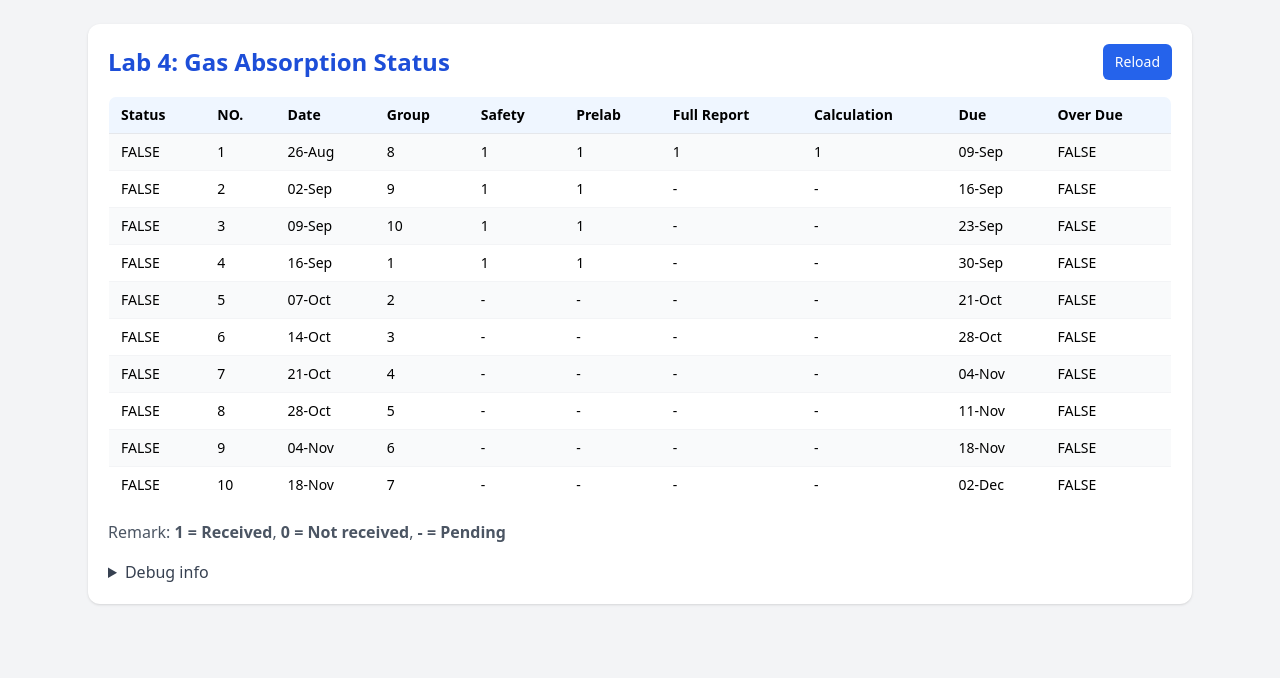
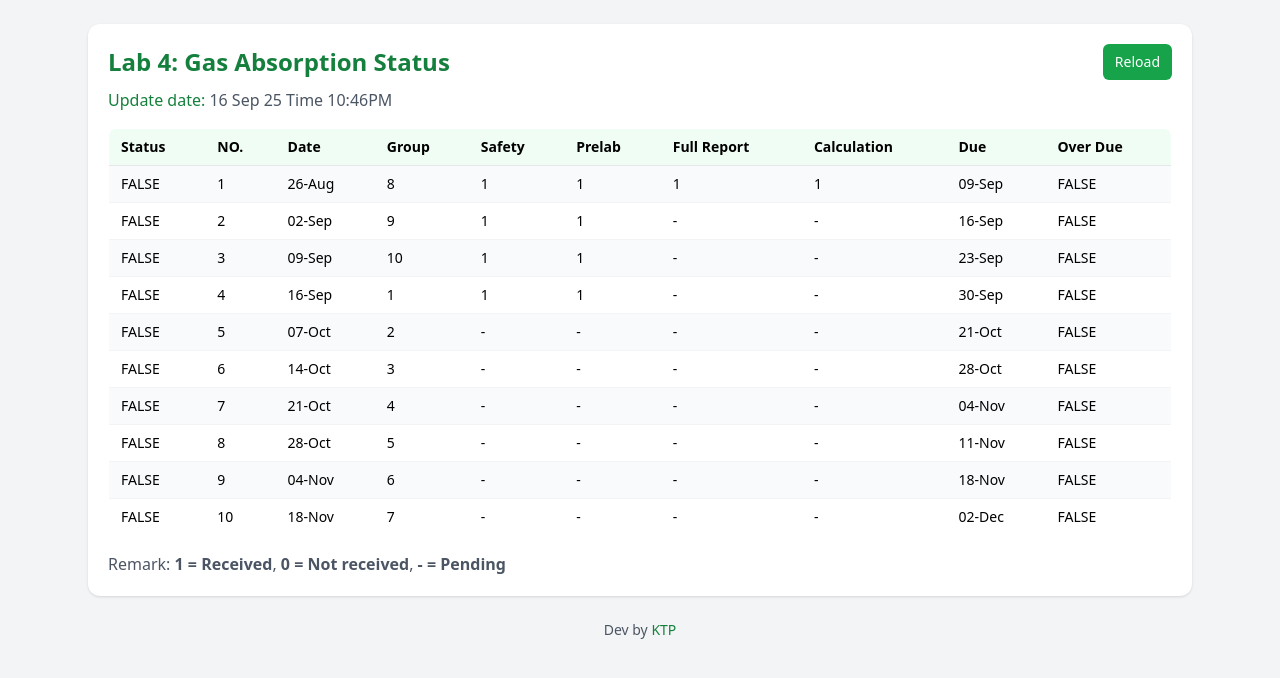
Before and after one commit to qKTPq/452-lab4-status, a plain HTML site: page index.html in a window 1280 px wide. Drawn offline with nearby package versions, Linux system fonts and the light colour scheme.

Commit message:
Update index.html

```diff
--- a/index.html
+++ b/index.html
@@ -12,14 +12,21 @@
 <body class="bg-gray-100 min-h-screen">
   <main class="max-w-6xl mx-auto p-6">
     <div class="bg-white shadow rounded-xl p-5">
-      <div class="flex items-center justify-between gap-4 mb-4">
-        <h1 class="text-xl md:text-2xl font-bold text-blue-700">Lab 4: Gas Absorption Status</h1>
+      <div class="flex items-center justify-between gap-4 mb-2">
+        <h1 class="text-xl md:text-2xl font-bold text-green-700">Lab 4: Gas Absorption Status</h1>
         <div class="flex items-center gap-2">
-          <button id="reload" class="px-3 py-2 text-sm bg-blue-600 hover:bg-blue-700 text-white rounded-md">Reload</button>
+          <button id="reload" class="px-3 py-2 text-sm bg-green-600 hover:bg-green-700 text-white rounded-md">Reload</button>
         </div>
       </div>
 
-      <div id="notice" class="hidden mb-3 p-3 rounded-md bg-yellow-50 border border-yellow-200 text-yellow-800"></div>
+      <!-- Update date -->
+      <p class="text-gray-600 mb-4">
+        <span class="font-medium text-green-700">Update date:</span> 16 Sep 25 Time 10:46PM
+      </p>
+
+      <!-- Notice (now green themed) -->
+      <div id="notice" class="hidden mb-3 p-3 rounded-md bg-green-50 border border-green-200 text-green-800"></div>
+
       <div id="table-container" class="overflow-x-auto text-sm">Loading...</div>
 
       <p class="text-gray-600 mt-4">
@@ -27,12 +34,15 @@
         <span class="font-semibold">0 = Not received</span>,
         <span class="font-semibold">- = Pending</span>
       </p>
+    </div>
 
-      <details class="mt-4">
-        <summary class="cursor-pointer text-gray-700">Debug info</summary>
-        <pre id="debug" class="mt-2 p-3 bg-gray-50 border rounded text-xs overflow-auto"></pre>
-      </details>
-    </div>
+    <!-- Footer -->
+    <footer class="text-center text-sm text-gray-600 mt-6">
+      Dev by
+      <a href="https://kantaphan.netlify.app/" class="text-green-700 hover:text-green-800 hover:underline" target="_blank" rel="noopener noreferrer">
+        KTP
+      </a>
+    </footer>
   </main>
 
   <script>
@@ -115,7 +125,7 @@
         <thead>
           <tr>
             ${TARGET_HEADERS.map(h => `
-              <th class="px-3 py-2 bg-blue-50 text-left font-semibold border-b border-gray-200">${h}</th>
+              <th class="px-3 py-2 bg-green-50 text-left font-semibold border-b border-gray-200">${h}</th>
             `).join('')}
           </tr>
         </thead>
@@ -129,7 +139,7 @@
               const val = actual ? (rowObj[actual] ?? '') : '';
               return `<td class="px-3 py-2 border-b border-gray-100">${val}</td>`;
             }).join('');
-            return `<tr class="odd:bg-gray-50 hover:bg-yellow-50 transition-colors">${tds}</tr>`;
+            return `<tr class="odd:bg-gray-50 hover:bg-green-50 transition-colors">${tds}</tr>`;
           }).join('')}
         </tbody>
       `;
@@ -151,7 +161,6 @@
 
     async function loadAndRender() {
       const tableContainer = document.getElementById('table-container');
-      const debug = document.getElementById('debug');
       tableContainer.innerHTML = 'Loading...';
 
       try {
@@ -159,9 +168,6 @@
         const parsed = Papa.parse(text, { header: true, skipEmptyLines: true });
         const rows = parsed.data || [];
         const headers = parsed.meta?.fields || [];
-
-        // Debug info in <details>
-        debug.textContent = JSON.stringify({ headers, sampleRow: rows[0] || null, rowCount: rows.length }, null, 2);
 
         const headerMap = buildHeaderMap(headers);
         renderTable(rows, headerMap);
```
